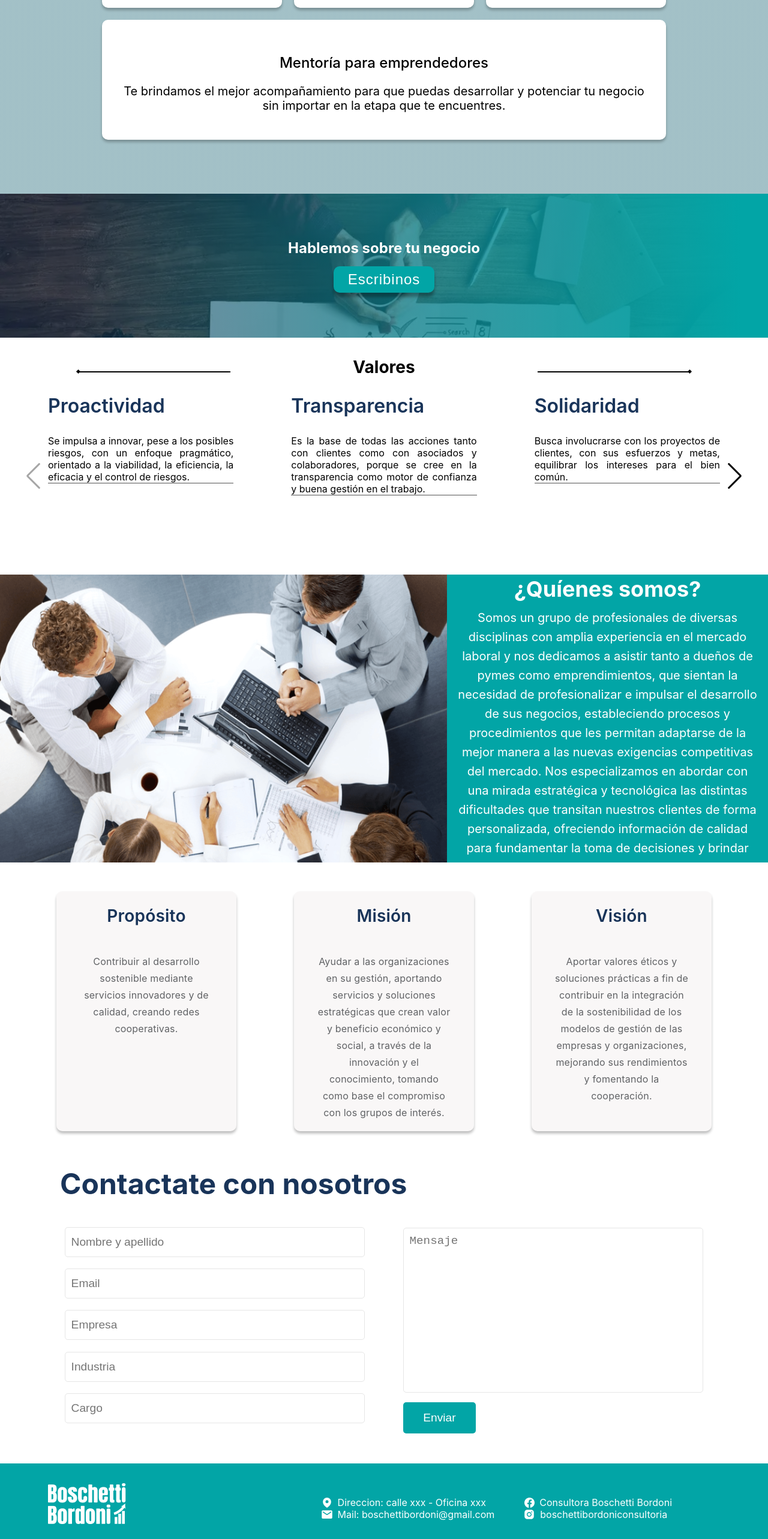
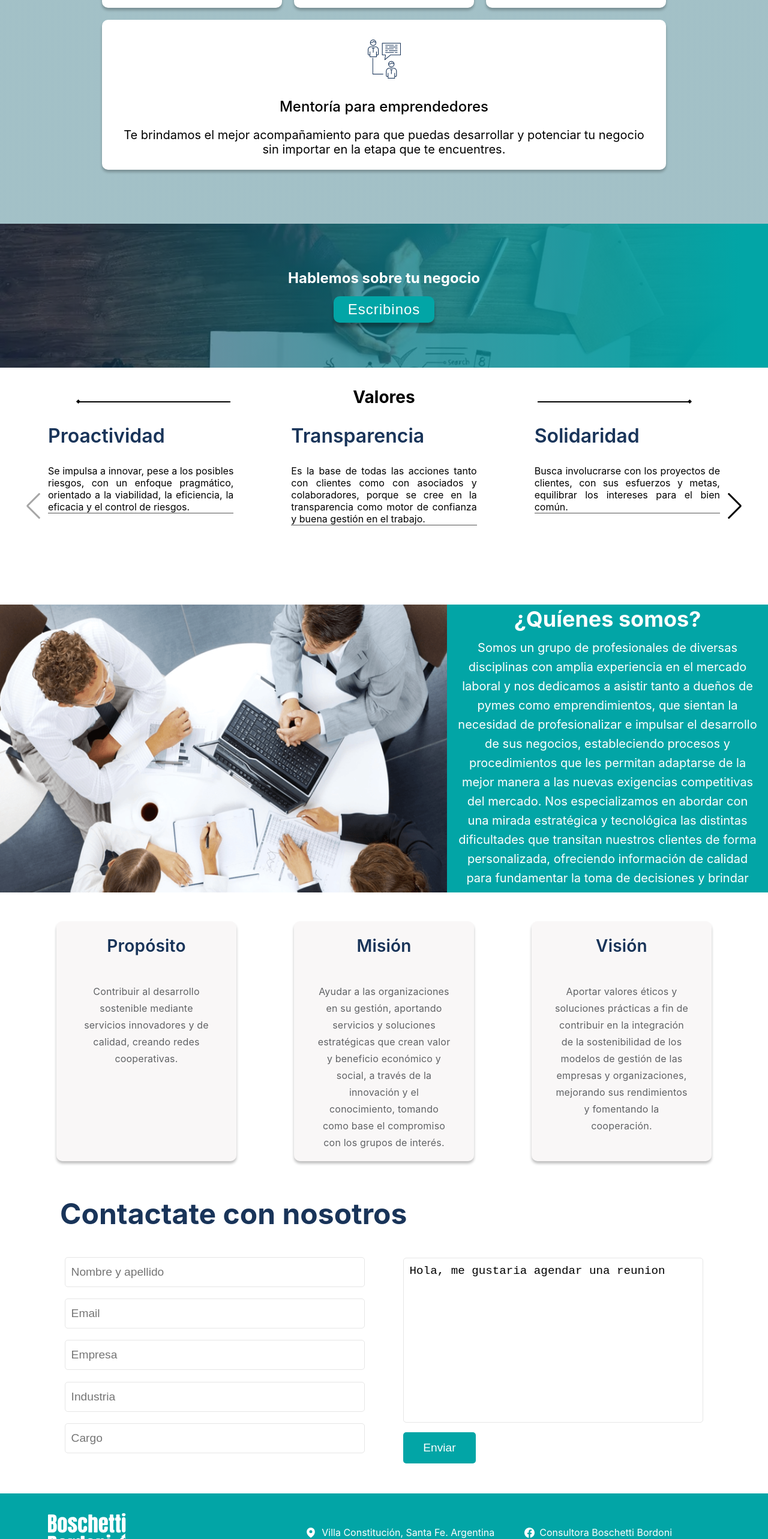
Before and after one commit to Felipe-Suarez/Boschetti-Bordoni, a React (Create React App) app: page / in a window 1280 px wide. Shown: the part 1699-4265 px from the top of the page at 60% size. Built offline with nearby package versions, Linux system fonts and the light colour scheme; the HTML template or start-up script is replaced by a standard one.

Commit message:
ezequiel update

```diff
--- a/public/data/data.json
+++ b/public/data/data.json
@@ -31,7 +31,7 @@
       "text": "Te ayudamos a medir los datos que genera tu negocio y te presentamos la información de manera simple para que puedas tomar decisiones que optimicen tus resultados."
     },
     {
-      "img": "url",
+      "img": "../imgs/Mentoría para emprendedores.png",
       "title": "Mentoría para emprendedores",
       "text": "Te brindamos el mejor acompañamiento para que puedas desarrollar y potenciar tu negocio sin importar en la etapa que te encuentres."
     }
--- a/src/components/Contact/Contact.js
+++ b/src/components/Contact/Contact.js
@@ -25,7 +25,7 @@ const Contact = () => {
   const [valueEmpresa, setEmpresa] = useState('')
   const [valueIndustria, setIndustria] = useState('')
   const [valueCargo, setCargo] = useState('')
-  const [valueTextarea, setTextarea] = useState('')
+  const [valueTextarea, setTextarea] = useState('Hola, me gustaria agendar una reunion')
 
   const inputValues = [
     valueName, valueEmail, valueEmpresa, valueIndustria, valueCargo, valueTextarea
--- a/src/components/Footer/Footer.js
+++ b/src/components/Footer/Footer.js
@@ -26,7 +26,7 @@ const Footer = () => {
               <div>
                 <a href="https://www.google.com.ar/maps/place/Villa+Constituci%C3%B3n,+Santa+Fe/@-33.2353376,-60.3382398,14z/data=!4m5!3m4!1s0x95b76c4760812d55:0xbb412b3c67ec6e48!8m2!3d-33.227158!4d-60.3298704" target='_blank' rel="noreferrer"><HiMapPin className='network-img' /></a>
                 <span className="network-txt">
-                  Direccion: calle xxx - Oficina xxx
+                  Villa Constitución, Santa Fe. Argentina
                 </span>
               </div>
               <div>
--- a/src/components/QuienesSomos/mediaQuerys.css
+++ b/src/components/QuienesSomos/mediaQuerys.css
@@ -38,3 +38,10 @@
     padding: 1rem 2rem 0;
   }
 }
+
+@media screen and (min-width: 1000px) and (max-width: 1250px) {
+  .quienes-somos-img {
+    width: 50vw;
+    object-fit: cover;
+  }
+}
--- a/src/components/Services/mediaQuerys.css
+++ b/src/components/Services/mediaQuerys.css
@@ -36,7 +36,7 @@
 
   .services-box:last-child {
     width: 940px;
-    height: 200px;
+    height: 250px;
   }
 }
 
--- a/src/components/Services/services.css
+++ b/src/components/Services/services.css
@@ -44,10 +44,6 @@
 
 .services-box:last-child {
   justify-content: center;
-}
-
-.services-box:last-child .services-box-img {
-  display: none;
 }
 
 .services-box-title {
--- a/src/components/services/mediaQuerys.css
+++ b/src/components/services/mediaQuerys.css
@@ -36,7 +36,7 @@
 
   .services-box:last-child {
     width: 940px;
-    height: 200px;
+    height: 250px;
   }
 }
 
--- a/src/components/services/services.css
+++ b/src/components/services/services.css
@@ -44,10 +44,6 @@
 
 .services-box:last-child {
   justify-content: center;
-}
-
-.services-box:last-child .services-box-img {
-  display: none;
 }
 
 .services-box-title {
```
Also changed, not shown: public/imgs/Mentoría para emprendedores.png (added).
